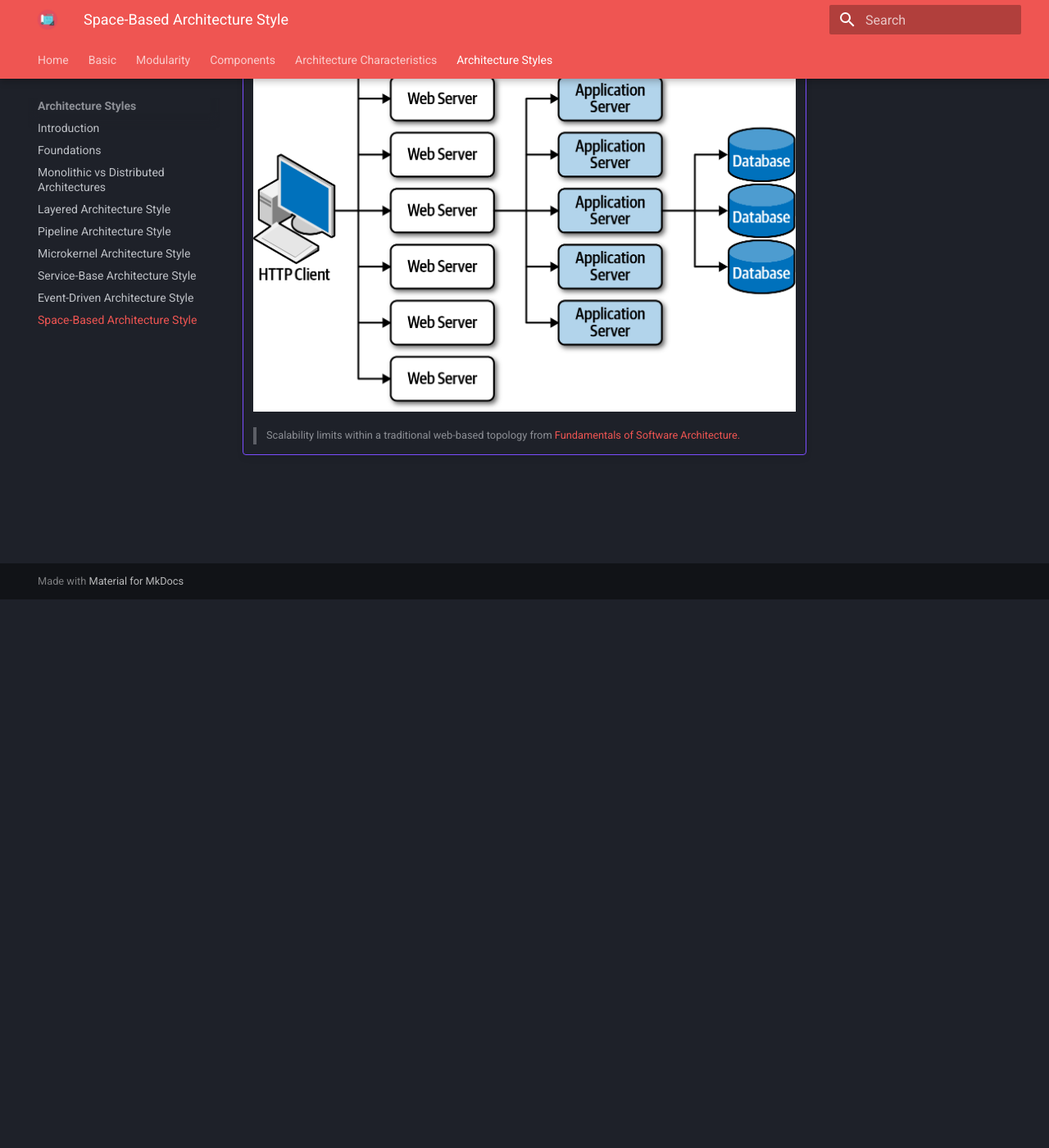
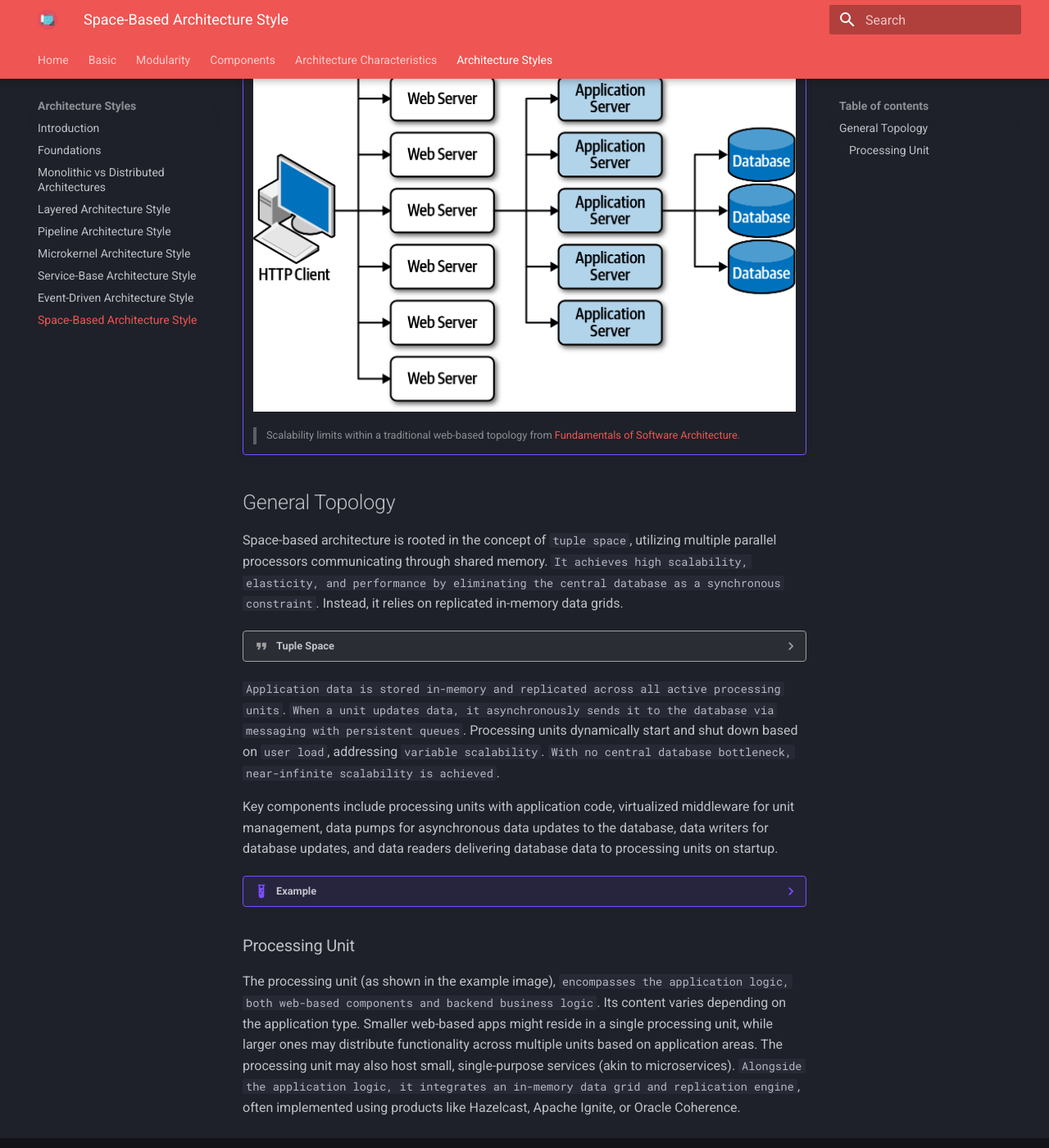
Before and after one commit to RomeroGabriel/mastering-software-architecture, an MkDocs documentation site: the page built from documentation/arch_styles/space_based_arch.md, in a window 1280 px wide and 1400 px high, scrolled down 669 px. Shown: the whole window at 82% size. Built offline with MkDocs 1.6.1 and Material for MkDocs 9.7.7, drawn with Linux system fonts in a browser that asks for light colours.

Commit message:
Start topology for space based arch

```diff
--- a/documentation/arch_styles/space_based_arch.md
+++ b/documentation/arch_styles/space_based_arch.md
@@ -8,3 +8,22 @@ In high-volume applications with significant concurrent user loads, the `databas
     In web-based businesses, the usual flow involves a `request from a browser hitting the web server, then an application server, and finally, the database server`. This works well for a small user group, but as `users increase, bottlenecks emerge at each layer`—first at the web server, then the application server, and finally, the database server. `Scaling out web servers is a common response, but it often shifts the bottleneck to the application server, which is more complex and costly to scale`. Even if the database is scaled (and even more costly to scale), the result is a `triangle-shaped topology`, with web servers being the easiest to scale and the database the hardest.
     ![Scalability limits within a traditional web-based topology from [Fundamentals of Software Architecture.](https://learning.oreilly.com/library/view/fundamentals-of-software/9781492043447/)](https://raw.githubusercontent.com/RomeroGabriel/mastering-software-architecture/main/documentation/images/arch_styles/space-based-web-based-example.png)
     > Scalability limits within a traditional web-based topology from [Fundamentals of Software Architecture.](https://learning.oreilly.com/library/view/fundamentals-of-software/9781492043447/)
+
+## General Topology
+
+Space-based architecture is rooted in the concept of `tuple space`, utilizing multiple parallel processors communicating through shared memory. `It achieves high scalability, elasticity, and performance by eliminating the central database as a synchronous constraint`. Instead, it relies on replicated in-memory data grids.
+
+??? quote "Tuple Space"
+    A tuple space is an implementation of the associative memory paradigm for parallel/distributed computing. It provides a repository of tuples that can be accessed concurrently. As an illustrative example, consider that there are a group of processors that produce pieces of data and a group of processors that use the data. Producers post their data as tuples in the space, and the consumers then retrieve data from the space that match a certain pattern. This is also known as the blackboard metaphor. Tuple space may be thought as a form of distributed shared memory. [Wikipedia link](https://en.wikipedia.org/wiki/Tuple_space)
+
+`Application data is stored in-memory and replicated across all active processing units`. `When a unit updates data, it asynchronously sends it to the database via messaging with persistent queues`. Processing units dynamically start and shut down based on `user load`, addressing `variable scalability`. `With no central database bottleneck, near-infinite scalability is achieved`.
+
+Key components include processing units with application code, virtualized middleware for unit management, data pumps for asynchronous data updates to the database, data writers for database updates, and data readers delivering database data to processing units on startup.
+
+??? example
+    ![Space-based architecture basic topology from [Fundamentals of Software Architecture.](https://learning.oreilly.com/library/view/fundamentals-of-software/9781492043447/)](https://raw.githubusercontent.com/RomeroGabriel/mastering-software-architecture/main/documentation/images/arch_styles/space-based-basic-topology.png)
+    > Space-based architecture basic topology from [Fundamentals of Software Architecture.](https://learning.oreilly.com/library/view/fundamentals-of-software/9781492043447/)
+
+### Processing Unit
+
+The processing unit (as shown in the example image), `encompasses the application logic, both web-based components and backend business logic`. Its content varies depending on the application type. Smaller web-based apps might reside in a single processing unit, while larger ones may distribute functionality across multiple units based on application areas. The processing unit may also host small, single-purpose services (akin to microservices). `Alongside the application logic, it integrates an in-memory data grid and replication engine`, often implemented using products like Hazelcast, Apache Ignite, or Oracle Coherence.
```
